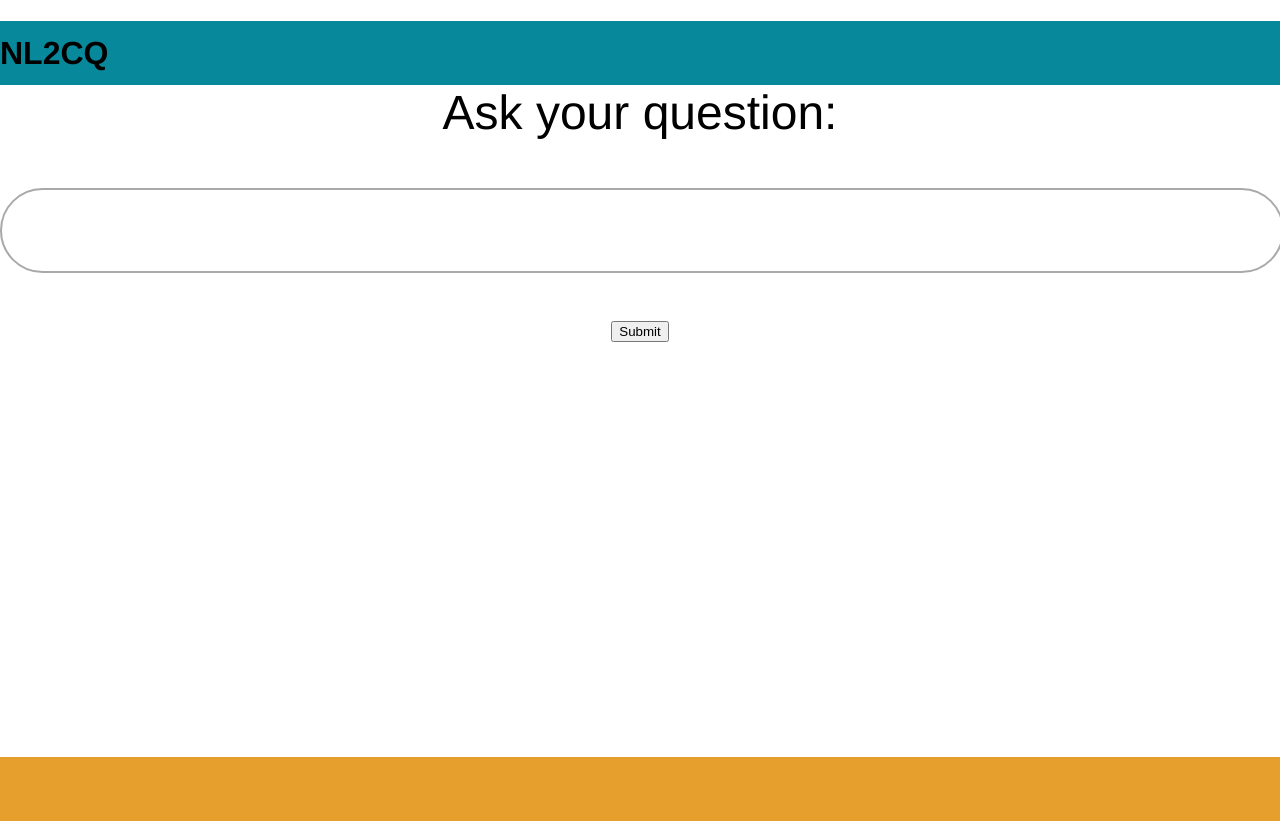
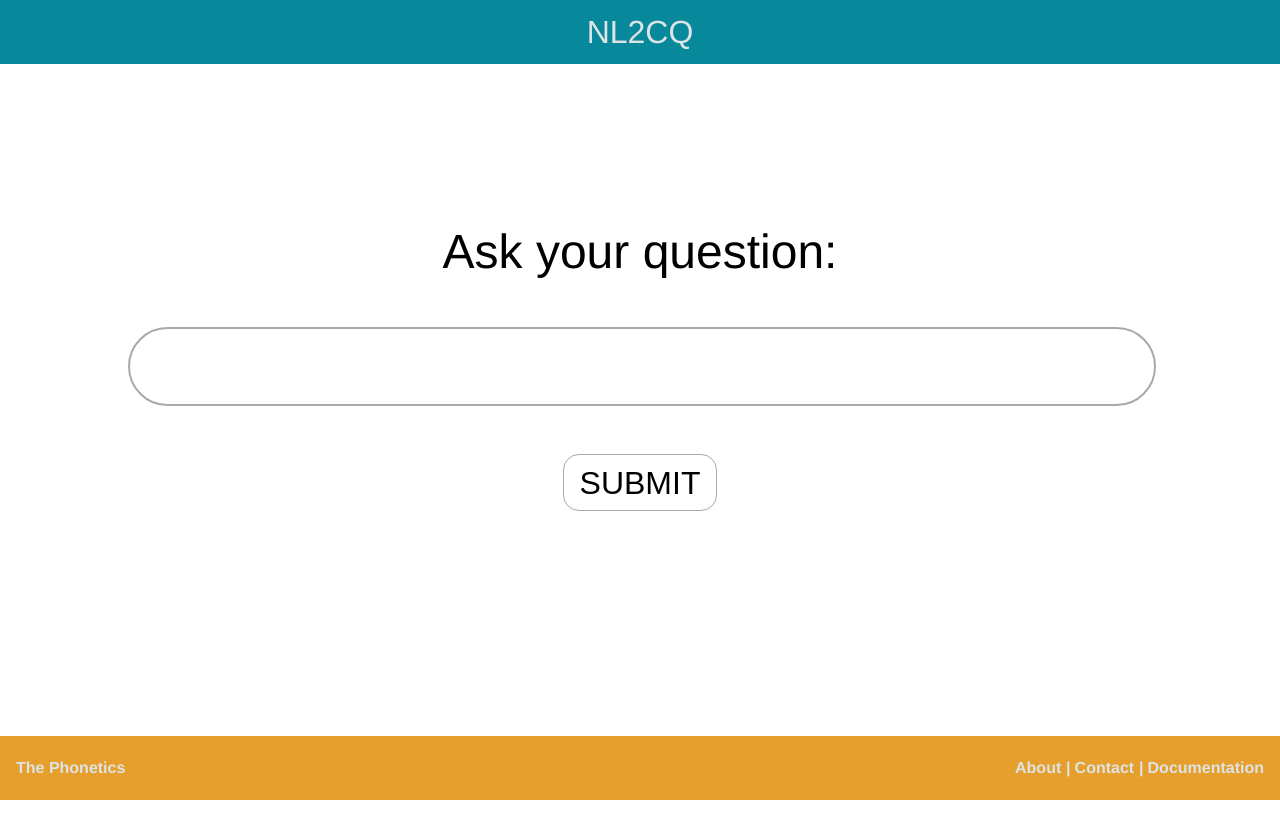
Before and after one commit to Joepruner/NLP, a PHP site: page / in a window 1280 px wide. After the commit the page ends 800 px from the top, so only its background shows below. Run offline with PHP 8.4, Linux system fonts and the light colour scheme.

Commit message:
Fix style issues

```diff
--- a/sprint2/index.php
+++ b/sprint2/index.php
@@ -7,18 +7,26 @@
      </head>
      <body>
          <header>
-            <h1>NL2CQ</h1>
+             <a id="nl2cqHead" href="index.php">NL2CQ</a>
          </header>
          <body>
-            <form action="results.php" method="get">
-                <label for="userInput">Ask your question:</label>
+             <form method="post" action="http://www.randyconnolly.com/tests/process.php">
+                 <fieldset>
+                    <label>Ask your question:</label>
                     <input id="userInput" type="text" name="question">
-                <input type="submit" name="submit">
+                    <input type="submit" class="largeButton" name="submit" value="SUBMIT">
+                 </fieldset>
              </form>
          </body>
          <footer>
-            <span id="footnav">
-            </span>
+             <span>The Phonetics</span>
+             <nav>
+                 <a href="about.html">About</a>
+                 <em> | </em>
+                 <a href="contact.html">Contact</a>
+                 <em> | </em>
+                 <a href="documentation.html">Documentation</a>
+             </nav>
          </footer>
      </body>
  </html>
```
Lines whose indentation alone changed are shown as unchanged.
